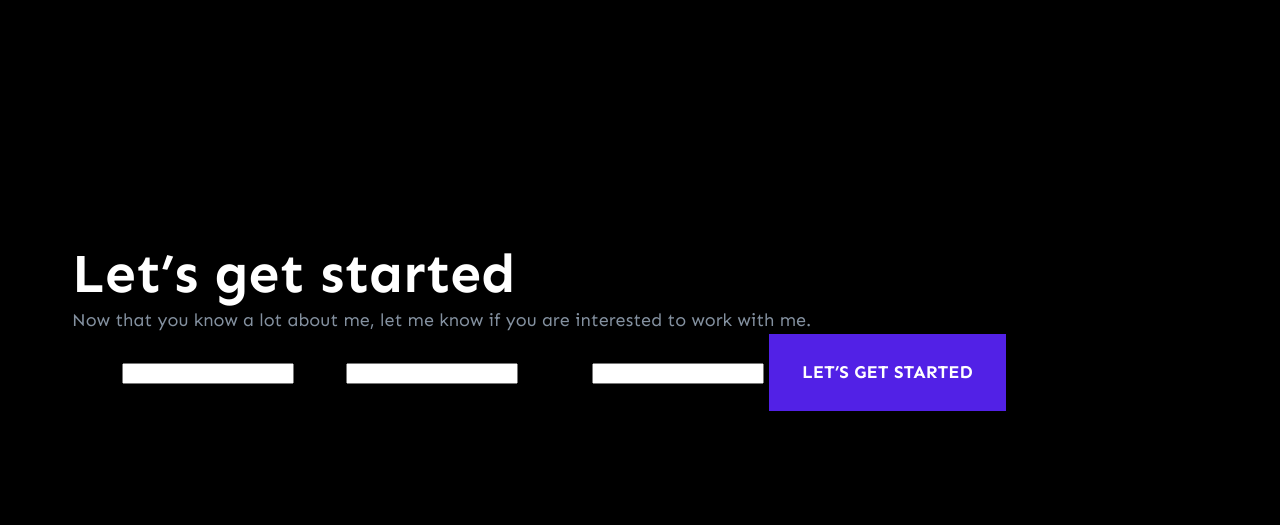
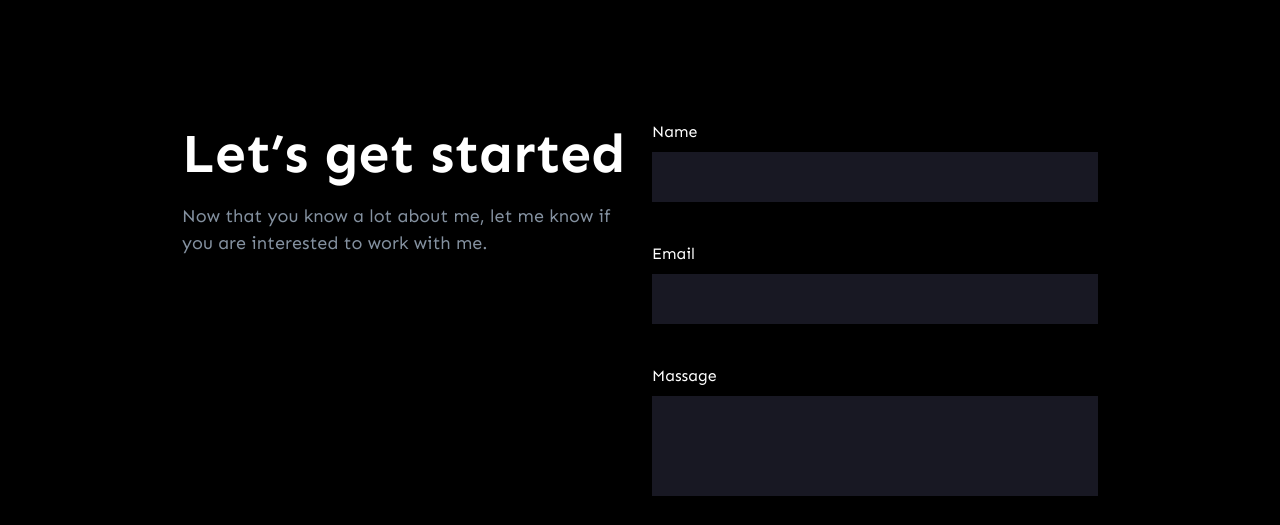
Before and after one commit to KainKues/Robin.W, a plain HTML site: page index.html in a window 1280 px wide. Shown: the part 11166-11691 px from the top of the page. Drawn offline with Linux system fonts and the light colour scheme.

Commit message:
Add section start

```diff
--- a/index.html
+++ b/index.html
@@ -16,6 +16,7 @@
     <link rel="stylesheet" href="./styles/dribbble.css">
     <link rel="stylesheet" href="./styles/review.css">
     <link rel="stylesheet" href="./styles/photography.css">
+    <link rel="stylesheet" href="./styles/start.css">
 </head>
 <body>
     <div class="container">
--- /dev/null
+++ b/styles/start.css
@@ -0,0 +1,45 @@
+.start__text{
+    margin: 16px 0 48px;
+}
+
+.start__label{
+    display: block;
+    font-weight: 400;
+    font-size: 16px;
+    line-height: 150%;
+    color: var(--white);
+}
+
+.start__input{
+    width: 100%;
+    height: 50px;
+    background: var(--level-1);
+    border: none;
+    margin: 8px 0 40px;
+}
+
+.start__input--large{
+    height: 100px;
+}
+
+.start__button{
+    width: 100%;
+}
+
+/* ПЛАНШЕТ */
+@media(min-width:768px){
+    .start{
+        display: flex;
+        gap: 24px;
+        padding: 0 110px;
+    }
+
+    .start__wrapper{
+        flex: 1;
+    }
+}
+
+/* DESKTOP */
+@media(min-width:1200px){
+
+}
```
